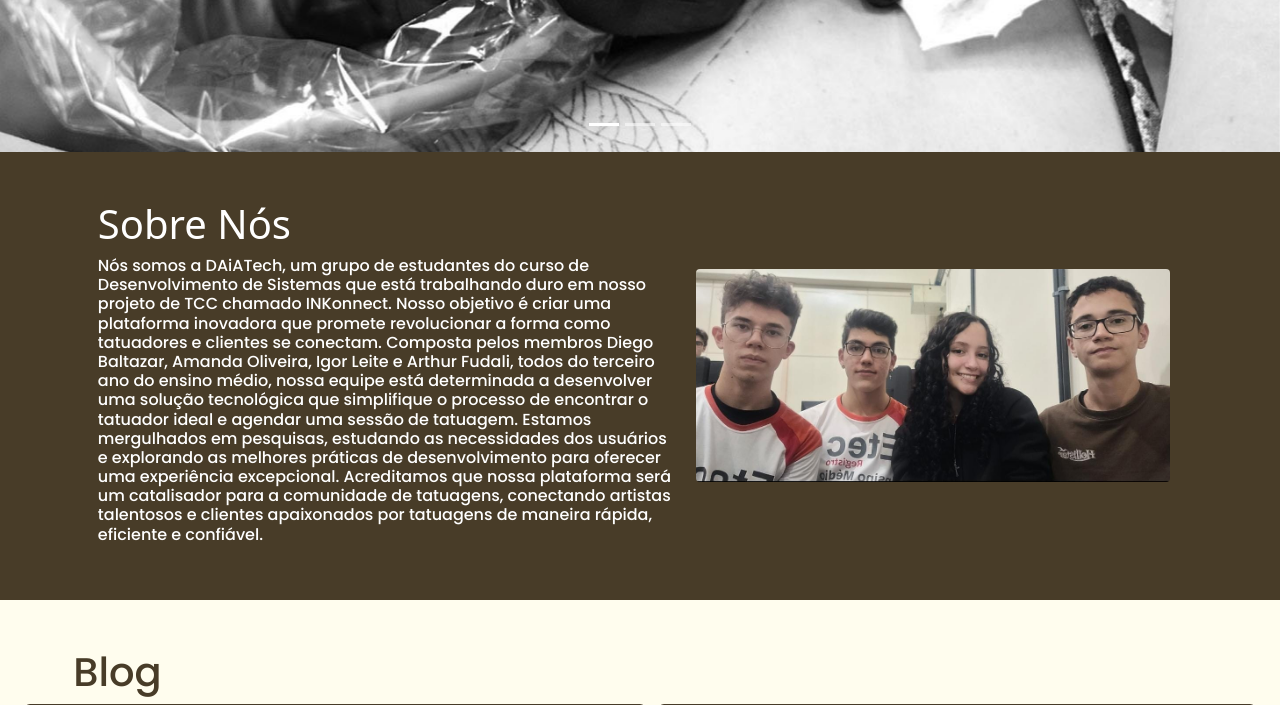
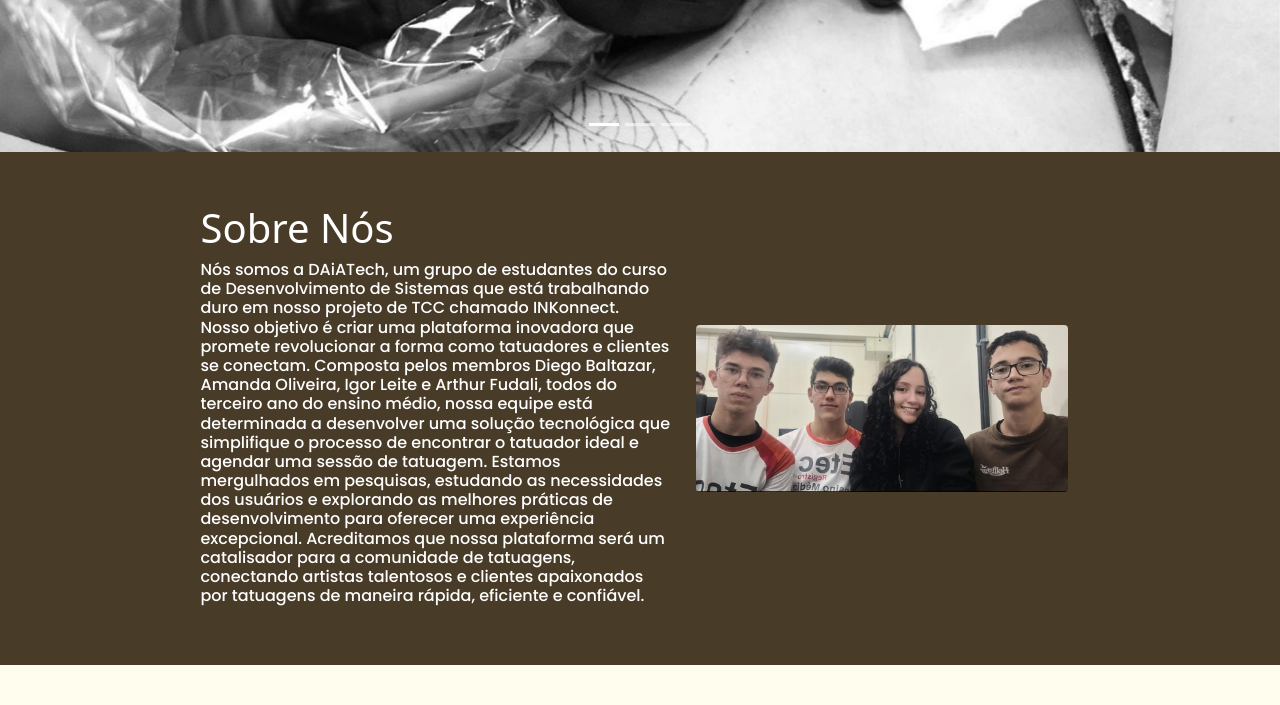
Before and after one commit to DAiATech/LandingPage-DAiA, a PHP site: page / in a window 1280 px wide. Shown: the part 584-1289 px from the top of the page. Run offline with PHP 8.4, Linux system fonts and the light colour scheme; data comes from the database, SQL or seed files in the repository; some web fonts are replaced.

Commit message:
correcoes do igor

```diff
--- a/index.php
+++ b/index.php
@@ -73,9 +73,8 @@
 
 
     <div class="group p-5">
-
-      <div class="row justify-content-md-center">
-        <div class="text col-lg-6 col-sm-4 col-md-5 bright-text">
+      <div class="row justify-content-md-center p-1">
+        <div class="text col-lg-5 col-sm-4 col-md-5 bright-text">
           <h1>Sobre Nós</h1>
           <p class="h6" class="bright-text">
             Nós somos a DAiATech, um grupo de estudantes do curso de Desenvolvimento de Sistemas que está trabalhando
@@ -92,7 +91,7 @@
             apaixonados por tatuagens de maneira rápida, eficiente e confiável.
           </p>
         </div>
-        <div class="img col-md-5 col-sm-5 align-self-center">
+        <div class="img col-md-4 col-sm-5 align-self-center">
           <img src="views/img/kkk.jpeg" alt="q foto ruim kkkkk" class="img-fluid rounded-1">
         </div>
       </div>
@@ -102,7 +101,7 @@
     <!-- Noticias -->
     <!-- teste -->
     <div id="blog">
-      <div class="row pt-5 ps-5 pb-5">
+      <div class="row p-5 ms-5">
 
         <h1 id="blogtt">Blog</h1>
 
@@ -182,19 +181,19 @@
                 <div class="row m-3 mt-0"> <!-- dentro da noticia -->
 
                   <div class="card-image col-md-6 mb-2"> <!-- div imagem -->
-                    <a href="page.php?idb=<?php echo $exibe[0] ?>"><img src="cms/views/imgs/<?php echo $exibe[10] ?>"
+                    <a href="views/page.php?blog_codigo=<?php echo $exibe[0] ?>"><img src="cms/views/imgs/<?php echo $exibe[10] ?>"
                         class="img-fluid rounded" id="imgblog"></a>
                   </div>
 
                   <div class="card-corpo col-md-6 ">
                     <div class="card-title">
-                      <a class="text-white text-decoration-none fw-bold" href="page.php?idb=<?php echo $exibe[0] ?>">
+                      <a class="text-white text-decoration-none fw-bold" href="views/page.php?blog_codigo=<?php echo $exibe[0] ?>">
                         <?php echo $exibe[5] ?>
                       </a> <!-- titulo -->
                     </div>
 
                     <div class="card-sobre mb-2">
-                      <a class="text-white" href="page.php?idb=<?php echo $exibe[0] ?>">
+                      <a class="text-white" href="views/page.php?blog_codigo=<?php echo $exibe[0] ?>">
                         <?php echo substr($exibe[6], 0, 50) . "..." ?>
                       </a> <!-- noticia -->
                     </div>
--- a/views/css/style.css
+++ b/views/css/style.css
@@ -150,7 +150,6 @@ a:link.scrolled {
 #blogtt {
   font-family: 'Poppins';
   color: #483C28;
-  padding-left: 3%;
 
 }
 .integrantes {
```
Also changed, not shown: cms/views/imgs/026a99679f486cf37d205859d62f3303.png (added), cms/views/imgs/4d7950abeb87f33ed9d0ae3bb7899c47.png (added), cms/views/imgs/8c804bbe32b204887bc27bfcb3b274ae.png (added).
